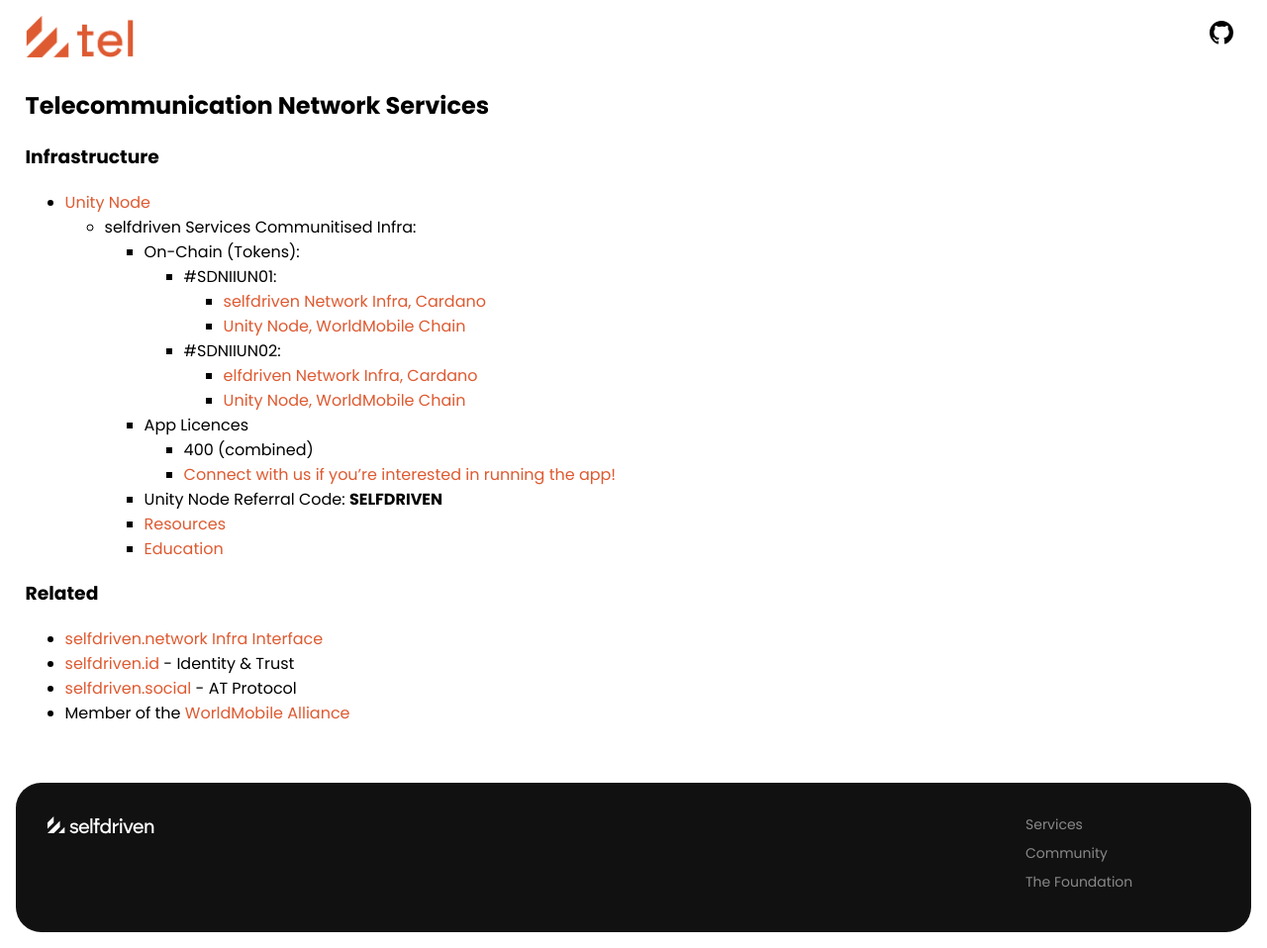
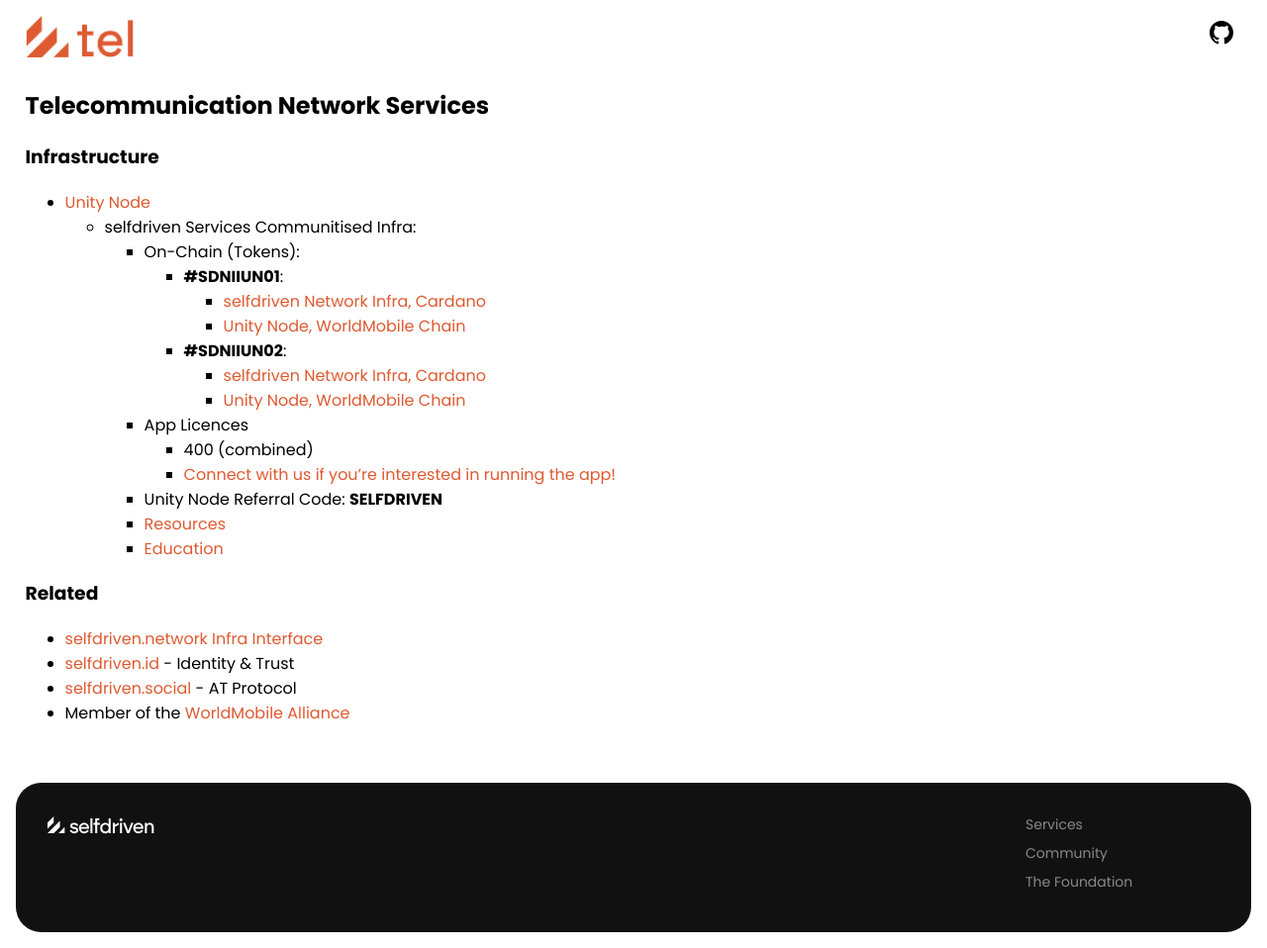
Before and after one commit to selfdriven-services/selfdriven-tel, a Jekyll site: the page built from docs/index.md, in a window 1280 px wide. Shown: the whole page at 99% size. Built offline with Jekyll 4.4.1, drawn with Linux system fonts in a browser that asks for light colours.

Commit message:
Update index.md

```diff
--- a/docs/index.md
+++ b/docs/index.md
@@ -9,11 +9,11 @@
 - [Unity Node](https://unitynodes.io)
     - selfdriven Services Communitised Infra:
         - On-Chain (Tokens):
-            - #SDNIIUN01:
+            - **#SDNIIUN01**:
                 - [selfdriven Network Infra, Cardano](https://adastat.net/policies/269366d093249b0cac98fa9fcbc374578429534e3b7adeac09f081e3)
                 - [Unity Node, WorldMobile Chain](https://explorer.worldmobile.io/token/0x0297ADB0934D6356dBdEb5E313B12e0b69d327ec/instance/96930342686807615313076103938454372106484588409346243377806224466885043479055)
-            - #SDNIIUN02:
-                - [elfdriven Network Infra, Cardano](https://adastat.net/policies/340aed4297d174de8ac212d64d68d89c7f11bf3176b60b1c2deb821c)
+            - **#SDNIIUN02**:
+                - [selfdriven Network Infra, Cardano](https://adastat.net/policies/340aed4297d174de8ac212d64d68d89c7f11bf3176b60b1c2deb821c)
                 - [Unity Node, WorldMobile Chain](https://explorer.worldmobile.io/token/0x0297ADB0934D6356dBdEb5E313B12e0b69d327ec/instance/96927454316492995040330850595579673656708378049691829875144441780039898348189)
         - App Licences
             - 400 (combined)
```
